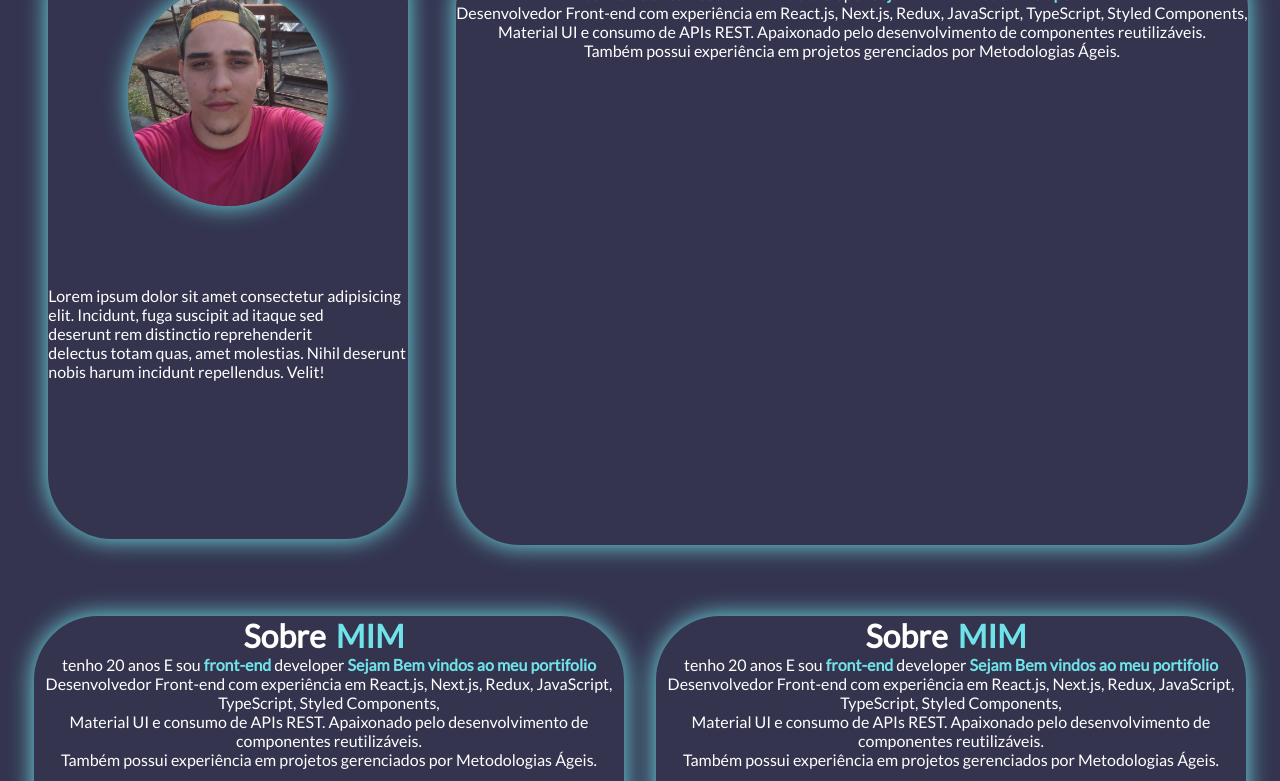
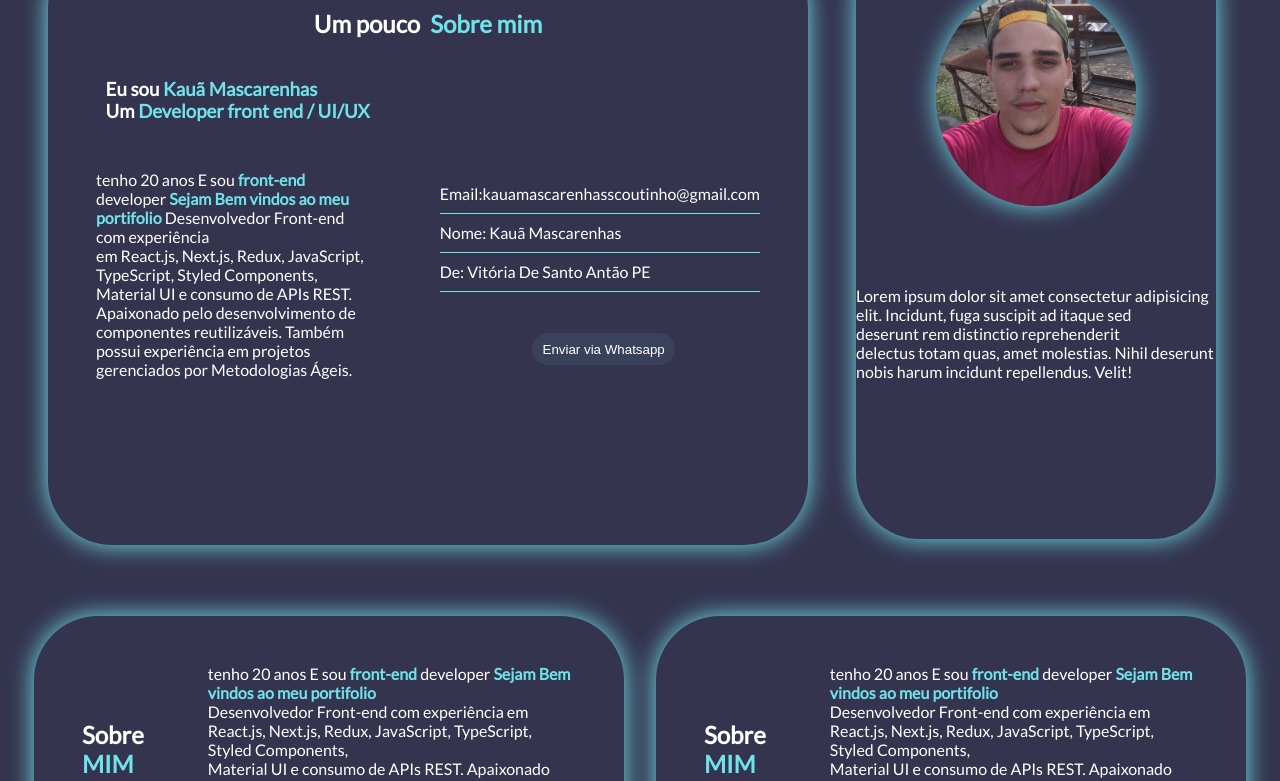
Before and after one commit to kaDev0/Meu-portifolio, a plain HTML site: page sobre-mim.html in a window 1280 px wide. Shown: the part 221-1002 px from the top of the page. Drawn offline with Linux system fonts and the light colour scheme.

Commit message:
mudanças no portifolio

```diff
--- a/css/style.css
+++ b/css/style.css
@@ -430,8 +430,7 @@ strong{
 
 .perfil {
     display: flex;
-    justify-content: center;
-    flex-direction: row-reverse;
+    justify-content: center;;
     margin-top: 4rem;
     gap: 5rem;
     align-items: center;
@@ -474,8 +473,22 @@ strong{
 .background{
     background-color: var(--dark1);
     border-radius: 4rem;
+    width:760px;
     box-shadow: 0 0 25px var(--cyan1);
     height: 600px;
+}
+
+.background h1{
+    display: flex;
+    justify-content: center;
+    margin-top: 4rem;
+    gap: 10px;
+}
+
+.background h3{
+    margin-top: 2.5rem;
+   margin-left: 3.6rem;
+
 }
 
 .background:hover{
@@ -506,17 +519,40 @@ strong{
 }
 
 .text-perfil {
-    text-align: center;
-
-    margin: 0;
+    display: flex;
+    margin: 3rem;
+    align-items: center;
+    gap: 4rem;
 }
 
-.text-perfil h1 {
+.detalhes p{
+    border-bottom: 1px solid var(--cyan1);
+  padding-bottom: 10px;
+  margin-bottom: 1px;
+}
+
+.detalhes button{
     display: flex;
     align-items: center;
-    gap: 10px;
     justify-content: center;
-    font-size: 2rem; /* Ajuste o tamanho da fonte conforme necessário */
+    cursor: pointer;
+    border-radius: 6rem;
+    color:var(--white);
+    background-color: var(--dark2);
+
+    margin: 2rem 0 0 5.8rem;
+    height: 2rem;
+    width: 8.9rem;
+}
+
+.detalhes button:hover{
+    color: var(--cyan1);
+    box-shadow: 0 0 25px var(--cyan1);
+}
+.paragrafo{
+   display:flex;
+   flex-direction: column;
+   gap: .5rem;
 }
 
 .text-anime1 {
--- a/sobre-mim.html
+++ b/sobre-mim.html
@@ -30,16 +30,29 @@
     <section  id="section-tre">
         <div class="perfil">
             <div class="background">
+                <h1>Um pouco<strong>Sobre mim</strong></h1>
+                <h3>Eu sou <strong> Kauã Mascarenhas</strong> <br> Um <strong>Developer front end / UI/UX</strong></h3>
             <div class="text-perfil">
-            <h1>Sobre <br> <strong>MIM</strong> <br> </h1>
-
             </h3>
-            <p>tenho 20 anos E sou<strong> front-end </strong> developer <strong>Sejam Bem vindos ao meu portifolio</strong><br>
-             Desenvolvedor Front-end com experiência em React.js, Next.js, Redux, JavaScript, TypeScript, Styled Components,<br>
-             Material UI e consumo de APIs REST. Apaixonado pelo desenvolvimento de componentes reutilizáveis. <br>
-             Também possui experiência em projetos gerenciados por Metodologias Ágeis.
+            <p>tenho 20 anos E sou<strong> front-end </strong> developer <strong>Sejam Bem vindos ao meu portifolio</strong>
+             Desenvolvedor Front-end com experiência <br> em React.js, Next.js, Redux, JavaScript,
+             TypeScript, Styled Components,
+             Material UI e consumo de APIs REST. Apaixonado pelo desenvolvimento de componentes reutilizáveis.
+             Também possui experiência em projetos  gerenciados por Metodologias Ágeis.
             </p>
-        </div>
+            <div class="detalhes">
+                <div class="paragrafo">
+                <p>Email:kauamascarenhasscoutinho@gmail.com</p>
+                <p>Nome: Kauã Mascarenhas</p>
+                <p>De: Vitória De Santo Antão PE</p>
+                <div>
+                    <a href="#"></a>
+                    <button>Enviar via Whatsapp</button>
+                    </a>
+                </div>
+            </div>
+            </div>
+            </div>
         </div>
         <div class="section-b">
             <div class="img-de-perfil">
```
Also changed, not shown: index.html (+3 -2 lines).
